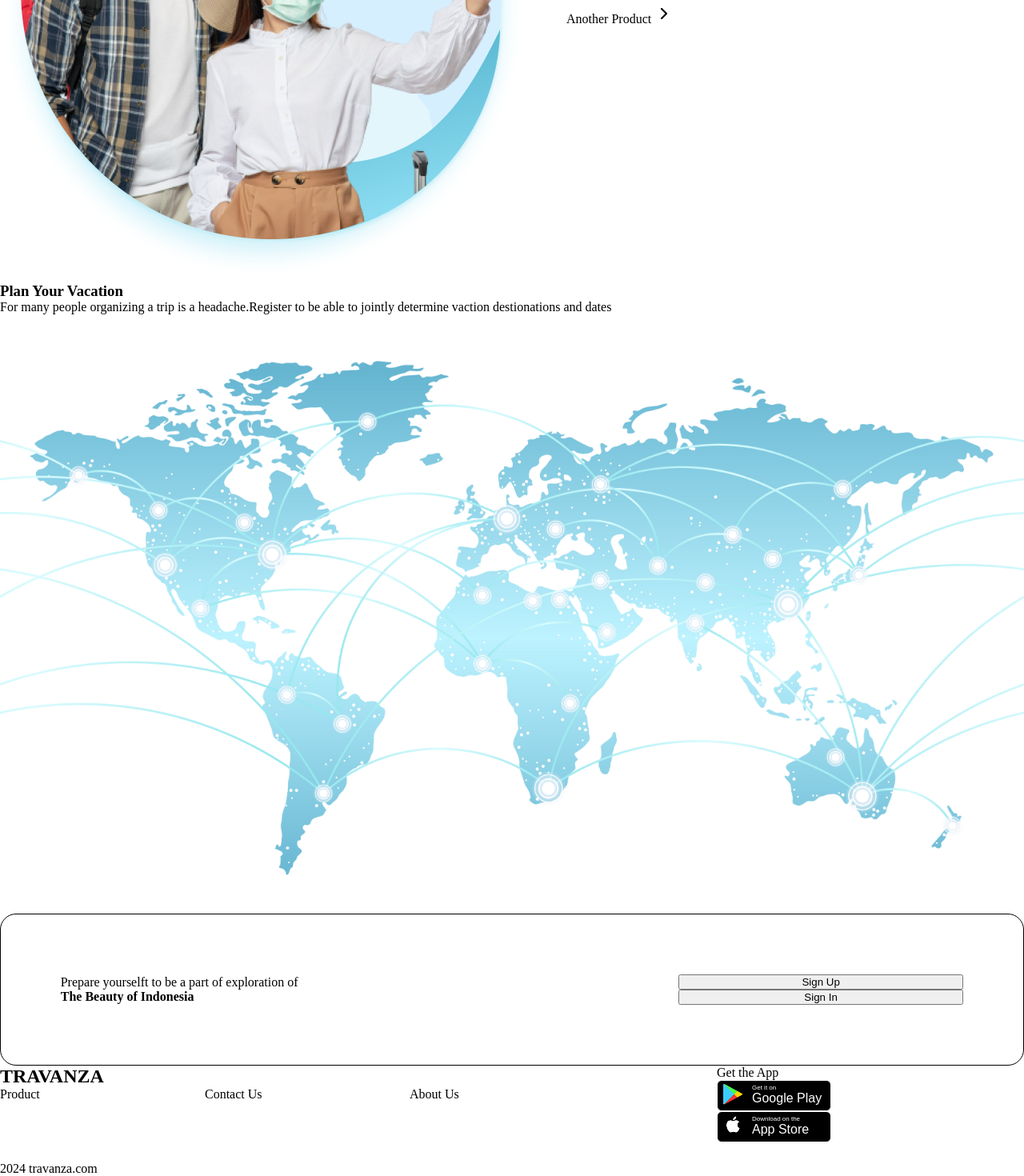
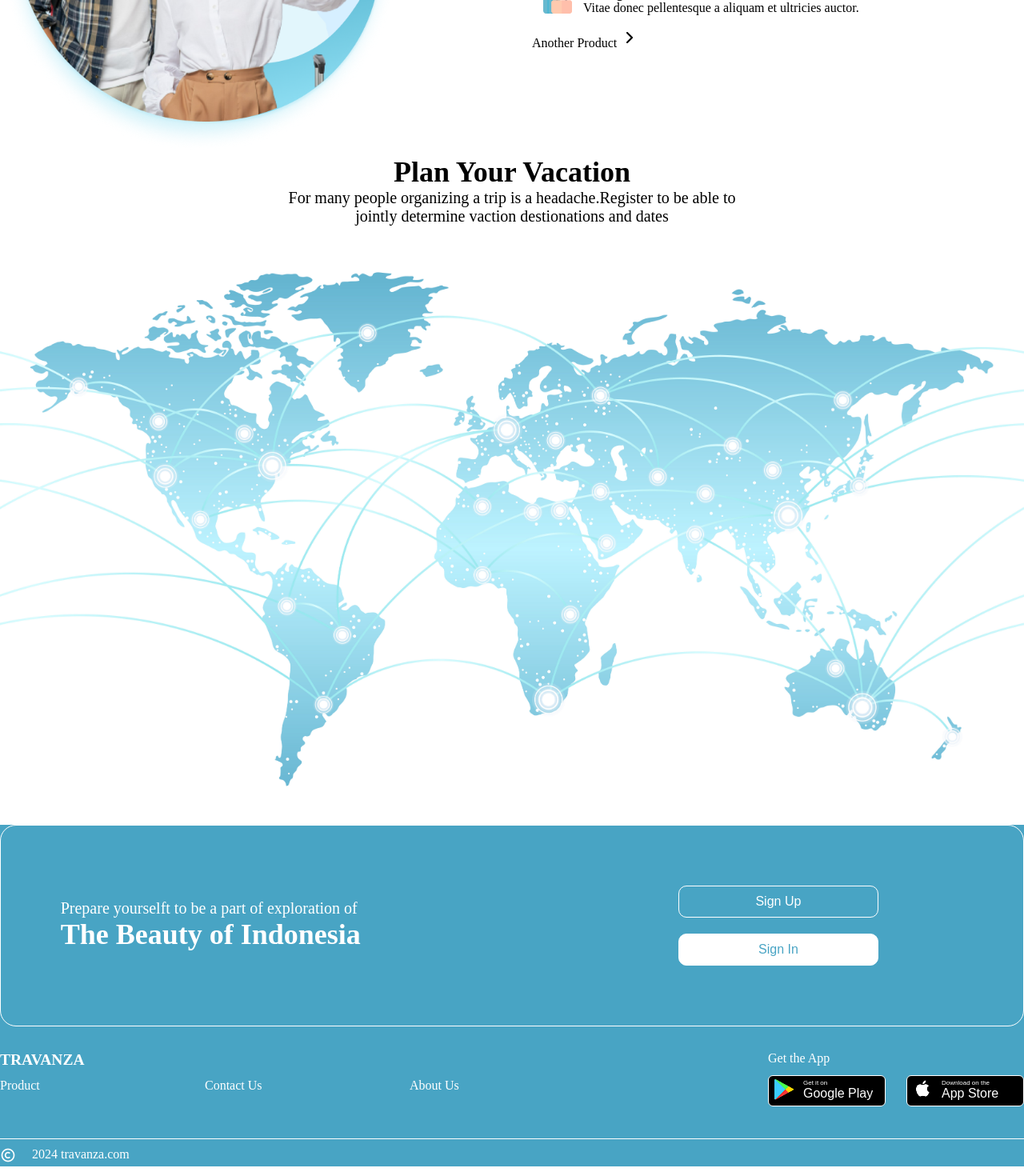
Before and after one commit to Naji4054/Travanza-landing-page, a React (Create React App) app: page / in a window 1280 px wide. Shown: the part 1284-2754 px from the top of the page at 80% size. Built offline with nearby package versions, Linux system fonts and the light colour scheme.

Commit message:
styles in progress

```diff
--- a/src/components/Banner.jsx
+++ b/src/components/Banner.jsx
@@ -1,3 +1,5 @@
+import "./layout/footer.css"
+
 const Banner = () => {
 
     return (
@@ -8,10 +10,22 @@ const Banner = () => {
                     by one click, explore beautiful world!</h2>
                     <p>Plan and book your perfect trip with expert advice, travel tips, destination information and inspiration from us!</p>
                 </div>
+
                 <div className="store-buttons">
-                    <button><span><img src="/images/main/google-play-png-logo-3789 1.png" alt="playstore" /></span><span className="btn-p1"><p>GET IT ON</p></span><span className="btn-p2"><p>Google Play</p></span></button>
-                    <button><span><img src="/images/main/appstore.png" alt="appstore" /></span><span className="btn-p1"><p>Download on the</p></span><span className="btn-p2"><p>App</p></span></button>
-                </div>
+                     <button>
+                             <span><img src="/images/main/playstore.png" alt="playstore" /></span>
+                        <div className="contents">
+                             <span className="btn-p1"><p>Get it on</p></span><span className="btn-p2"><p>Google Play</p></span>
+                        </div>
+                    </button>
+                    <button>
+                             <span><img src="/images/main/appstore.png" alt="appstore" /></span>
+                         <div className="contents">
+                            <span className="btn-p1"><p>Download on the</p></span><span className="btn-p2"><p>App Store</p></span>
+                        </div>
+                    </button>
+                 </div>
+
             </div>
 
             <div className="right-banner1">
--- /dev/null
+++ b/src/components/Choose-us/choose.css
@@ -0,0 +1,6 @@
+.left-choose-us {
+    max-width:500px
+}
+.left-choose-us img {
+    width:100%;
+}
--- a/src/components/Choose-us/choose.jsx
+++ b/src/components/Choose-us/choose.jsx
@@ -1,5 +1,7 @@
 import { info } from "../../data/ChooseData";
 import Travel from "./ChooseCards";
+import "./choose.css"
+import "../layout/footer.css"
 
 const Choose =() => {
     return (
@@ -9,8 +11,8 @@ const Choose =() => {
                 </div>
                 <div className="right-choose-us">
                     <div className="choose-title">
-                        <h3 id="h3">Why Choose Us</h3>
-                        <p id="p">Enjoy different experiences in every place you visit and discover new and affordable adventures of course.</p>
+                        <h3 className="h4">Why Choose Us</h3>
+                        <p className="p-tag">Enjoy different experiences in every place you visit and discover new and affordable adventures of course.</p>
                     </div>
                   <div className="travel-cards">
                     {
--- a/src/components/layout/Footer.jsx
+++ b/src/components/layout/Footer.jsx
@@ -6,12 +6,12 @@ const Footer = () => {
             <div className="footer-container">
                 <div className="footer-box1">
                     <div className="footer-des">
-                        <p>Prepare yourselft to be a part of exploration of</p>
-                        <h4>The Beauty of Indonesia</h4>
+                        <p className="p-tag">Prepare yourselft to be a part of exploration of</p>
+                        <h4 className="h4">The Beauty of Indonesia</h4>
                     </div>
                     <div className="footer-btn">
                         <button className="sign-up">Sign Up</button>
-                        <button className="Sign-in">Sign In</button>
+                        <button className="sign-in">Sign In</button>
                     </div>
                 </div>
 
--- a/src/components/layout/footer.css
+++ b/src/components/layout/footer.css
@@ -1,11 +1,27 @@
+
+.footer-container {
+    background: #48a4c4;
+    color:white;
+
+}
+
+.footer-logo {
+    font-size:13px;
+    margin-bottom: 12px;
+}
+
+.icons {
+    margin-bottom:12px;
+}
 
 .footer-box1 {
     display: flex;
     justify-content: space-around;
     align-items: center;
-    border: 1px solid black;
+    border: 0.3px solid white;
     padding: 75px 45px;
     border-radius: 20px;
+    margin-bottom: 31px;
 }
 
 .footer-des {
@@ -18,11 +34,15 @@
     display: flex;
     flex-direction: column;
     flex-basis: 30%;
+    gap: 20px
 }
 
 .footer-box2 {
     display: flex;
     justify-content: space-between;
+    border-bottom: 0.3px solid white;
+    padding-bottom: 40px;
+    margin-bottom: 10px;
 }
 
 .footer-box-des {
@@ -34,7 +54,7 @@
 .footer-app {
     display: flex;
     flex-direction: column;
-    flex-basis: 30%;
+    flex-basis: 25%;
     justify-content: space-between;
 
 }
@@ -56,7 +76,10 @@
 }
 
 .store-buttons {
-    max-width:143px
+    max-width: 350px;
+    display: flex;
+    justify-content: space-between;
+    gap: 26px;
 }
 
 .contents {
@@ -71,3 +94,35 @@
 .btn-p2 {
     font-size: 16px;
 }
+
+.p-tag {
+    font-size :20px;
+}
+.h4 {
+    font-size :36px;
+}
+
+.sign-up {
+    max-width: 250px;
+    padding: 10px 30px;
+    font-size: 16px;
+    color:white;
+    background: transparent;
+    border:0.5px solid white;
+    border-radius:10px
+}
+
+.sign-in {
+    max-width: 250px;
+    padding: 10px 30px;
+    font-size: 16px;
+    color: #48a4c4;
+    background:white;
+    border:0.5px solid white;
+    border-radius:10px
+}
+
+.left {
+    display: flex;
+    gap: 20px;
+}
--- /dev/null
+++ b/src/components/plan-vacation/vacation.css
@@ -0,0 +1,6 @@
+.vacation-title {
+    text-align:center;
+    margin: 0 auto;
+    max-width:600px;
+
+}
--- a/src/components/plan-vacation/vacation.jsx
+++ b/src/components/plan-vacation/vacation.jsx
@@ -1,9 +1,13 @@
+import "./vacation.css"
+import "../layout/footer.css"
+
+
 const Vacation = () =>{
     return (
         <section id="plan-vacation">
             <div className="vacation-title">
-                    <h3>Plan Your Vacation</h3>
-                    <p>For many people organizing a trip is a headache.Register to be able to jointly determine vaction destionations and dates</p>
+                    <h3 className="h4">Plan Your Vacation</h3>
+                    <p className="p-tag">For many people organizing a trip is a headache.Register to be able to jointly determine vaction destionations and dates</p>
             </div>
             <div className="map">
                 <img src="/images/main/travel-map.jpg" alt="map" />
```
Also changed, not shown: src/components/Popular-destination/destination.css (added), src/index.css (line endings or trailing spaces).
